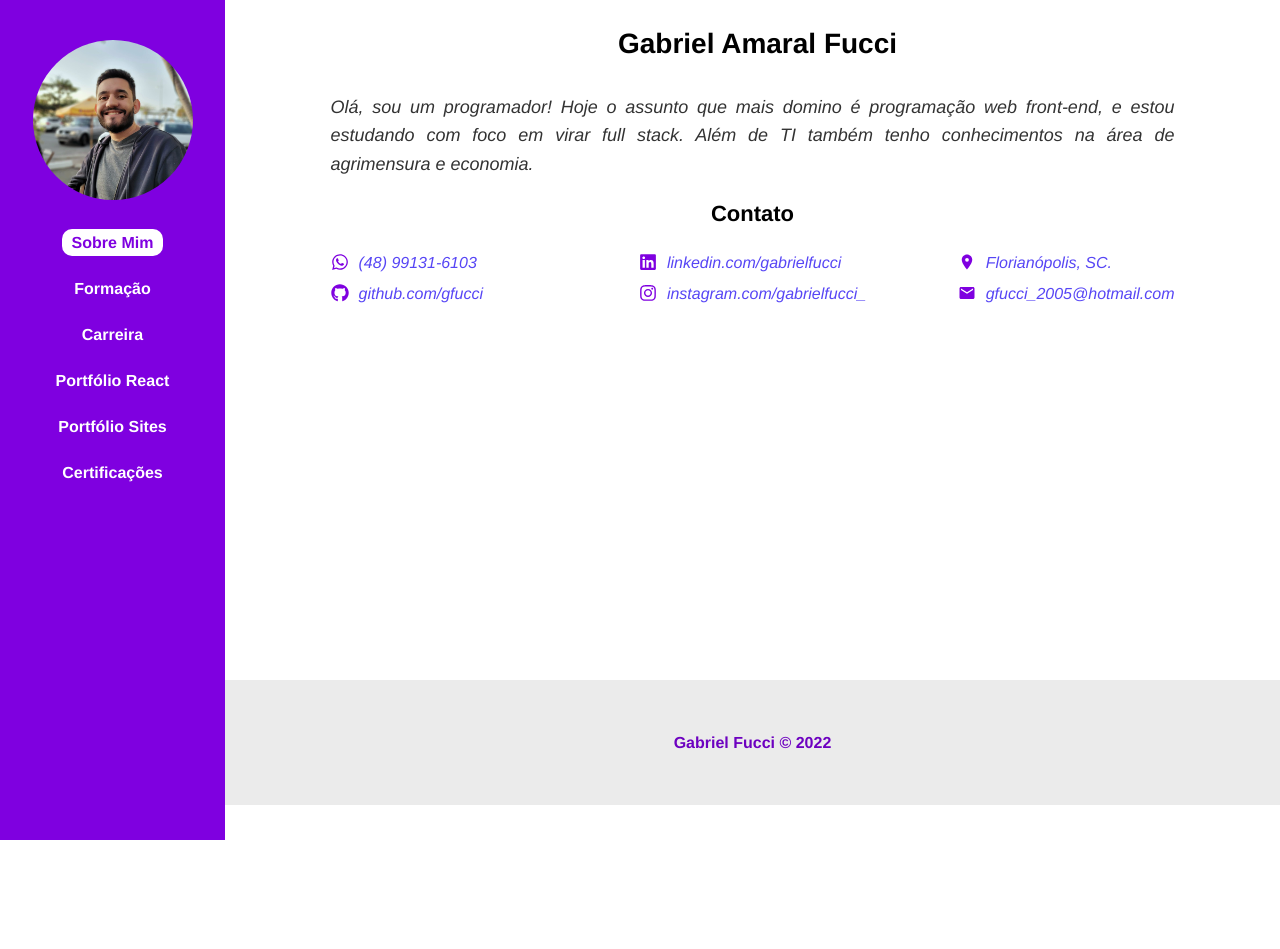
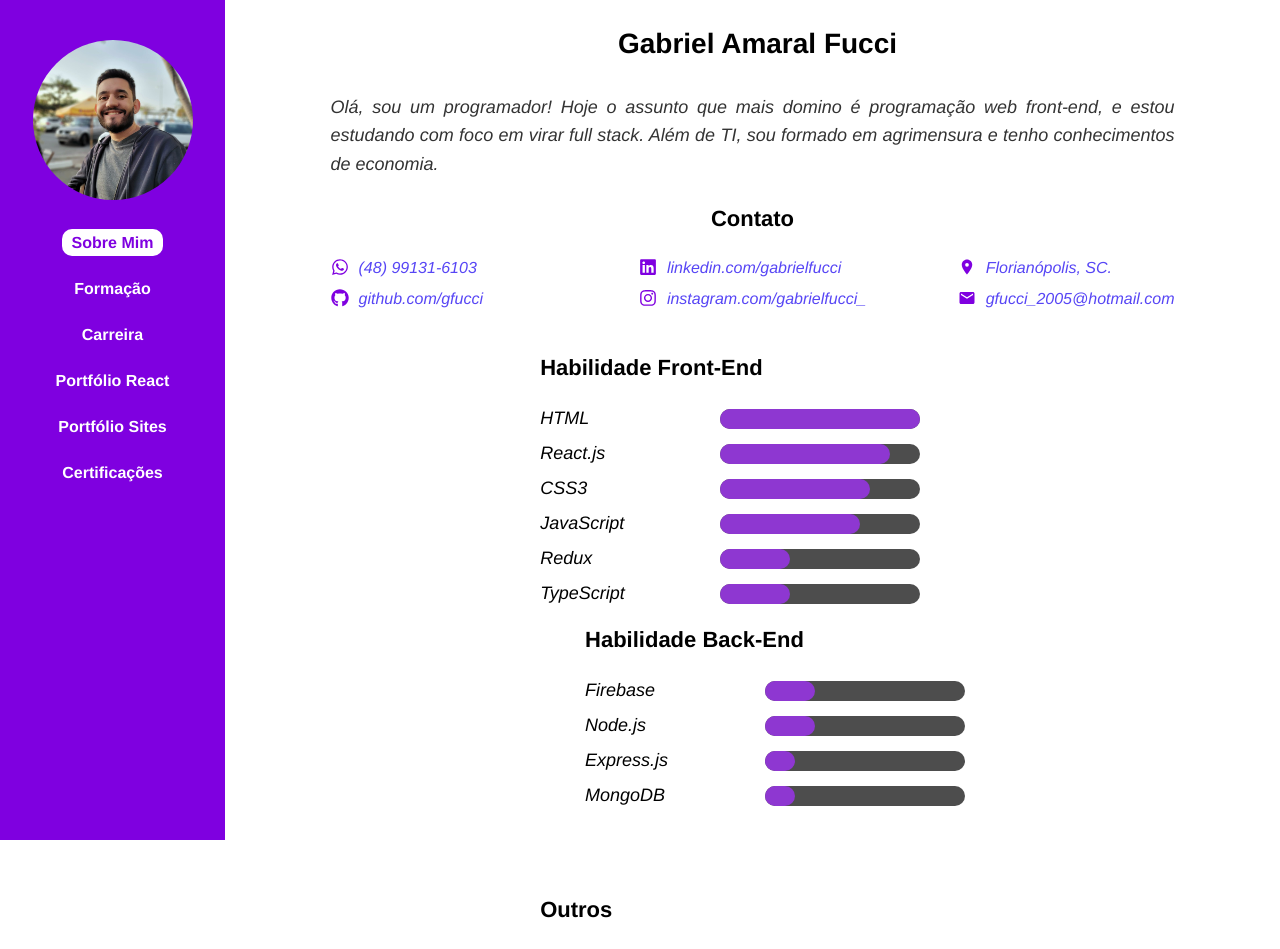
Before and after one commit to gfucci/My-Portfolio, a React (Vite) app: page / in a window 1280 px wide. Shown: the top 949 px of the page. Before the commit the page ends 805 px from the top, so only its background shows below. Built offline with nearby package versions, Linux system fonts and the light colour scheme.

Commit message:
Modifica HTML e CSS das competencias

```diff
--- a/src/pages/about/About.css
+++ b/src/pages/about/About.css
@@ -11,6 +11,8 @@
     width: 80%;
     margin-left: auto;
     margin-right: auto;
+    margin-bottom: 30px;
+    height: 100%;
 }
 
 #about_container h3 {
@@ -20,7 +22,8 @@
     margin-top: 25px;
 }
 
-#contacts {
+#contacts,
+.skills_container {
     display: flex;
     justify-content: center;
     align-items: center;
@@ -32,6 +35,11 @@
     margin-left: auto;
     margin-right: auto;
     position: relative;
+
+}
+
+.skills_container {
+    margin-top: 40px;
 }
 
 #contacts ul {
@@ -76,3 +84,41 @@
     position: absolute;
     right: 0;
 }
+
+#about_container #front_title {
+    text-align: left;
+}
+
+#front_skills h3,
+#back_skills h3,
+#others_skills h3,
+#language_skills h3 {
+    margin-bottom: 30px;
+    margin-top: 0;
+    text-align: left;
+}
+
+#front_skills,
+#back_skills,
+#others_skills,
+#language_skills {
+    padding-bottom: 10px;
+    padding-right: 44.9px;
+    width: 45%;
+    min-height: 260px;
+}
+
+#language_skills,
+#back_skills {
+    padding-right: 0;
+    padding-left: 44.9px;
+}
+
+#front_skills li,
+#back_skills li,
+#others_skills li,
+#language_skills li {
+    margin-bottom: 15px;
+    font-size: 18px;
+    font-style: italic;
+}
--- a/src/pages/about/About.jsx
+++ b/src/pages/about/About.jsx
@@ -13,7 +13,7 @@ const About = () => {
   return (
     <div id='about_container'>
       <Title title='Gabriel Amaral Fucci' />
-      <p>Olá, sou um programador! Hoje o assunto que mais domino é programação web front-end, e estou estudando com foco em virar full stack. Além de TI também tenho conhecimentos na área de agrimensura e economia.</p>
+      <p>Olá, sou um programador! Hoje o assunto que mais domino é programação web front-end, e estou estudando com foco em virar full stack. Além de TI, sou formado em agrimensura e tenho conhecimentos de economia.</p>
       <h3>Contato</h3>
       <div id="contacts">
         <div id='contact1'>
@@ -65,18 +65,20 @@ const About = () => {
           </ul>
         </div>
       </div>
-      {/*<h3>Competências</h3>
+      <div className="skills_container">
+        <div id="front_skills">
+          <h3>Habilidade Front-End</h3>
           <ul>
             <li>
               <ProgressBar
-            technology="Lógica de Programação"
+                technology="HTML"
                 percent={100}
               />
             </li>
             <li>
               <ProgressBar
-            technology="HTML"
-            percent={100}
+                technology="React.js"
+                percent={85}
               />
             </li>
             <li>
@@ -87,20 +89,8 @@ const About = () => {
             </li>
             <li>
               <ProgressBar
-            technology="Git / GitHub"
-            percent={90}
-          />
-        </li>
-        <li>
-          <ProgressBar
                 technology="JavaScript"
                 percent={70}
-          />
-        </li>
-        <li>
-          <ProgressBar
-            technology="React.js"
-            percent={85}
               />
             </li>
             <li>
@@ -115,6 +105,11 @@ const About = () => {
                 percent={35}
               />
             </li>
+          </ul>
+        </div>
+        <div id="back_skills">
+          <h3>Habilidade Back-End</h3>
+          <ul>
             <li>
               <ProgressBar
                 technology="Firebase"
@@ -139,6 +134,23 @@ const About = () => {
                 percent={15}
               />
             </li>
+          </ul>
+        </div>
+        <div id="others_skills">
+          <h3>Outros</h3>
+          <ul>
+            <li>
+              <ProgressBar
+                technology="Lógica de Programação"
+                percent={100}
+              />
+            </li>
+            <li>
+              <ProgressBar
+                technology="Git / GitHub"
+                percent={90}
+              />
+            </li>
             <li>
               <ProgressBar
                 technology="ReactNative"
@@ -146,6 +158,8 @@ const About = () => {
               />
             </li>
           </ul>
+        </div>
+        <div id="language_skills">
           <h3>Idiomas</h3>
           <ul>
             <li>
@@ -160,7 +174,11 @@ const About = () => {
                 percent={25}
               />
             </li>
+
           </ul>
+        </div>
+      </div>
+      {/*<h3>Competências</h3>
       <h3>Links</h3>
       <button>
         <a href="https://github.com/gfucci/My-Curriculum" target="_blank" rel="noreferrer noopener">Código do Portfólio</a>
```
Lines whose indentation alone changed are shown as unchanged.
